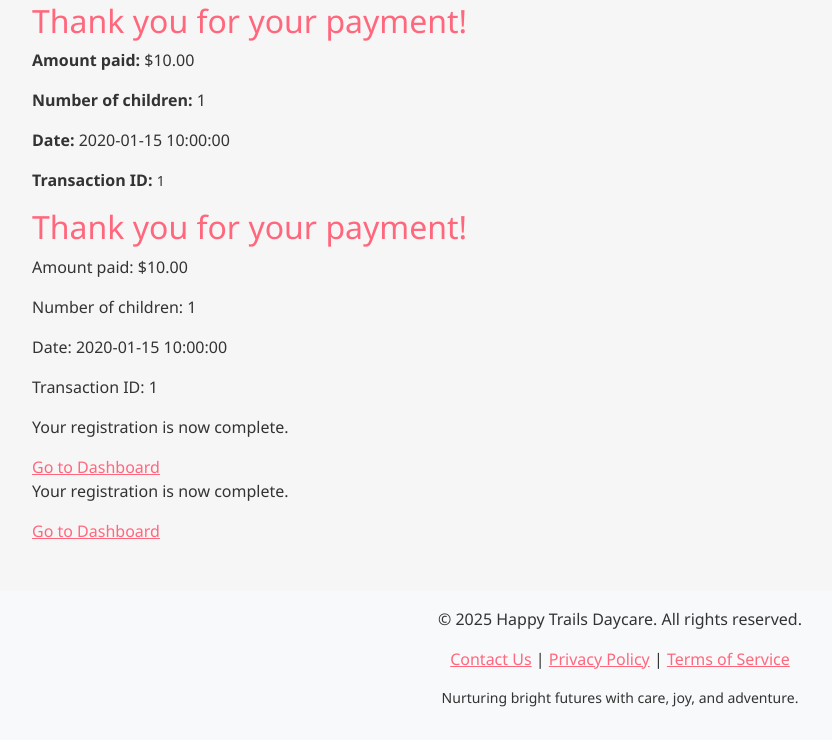
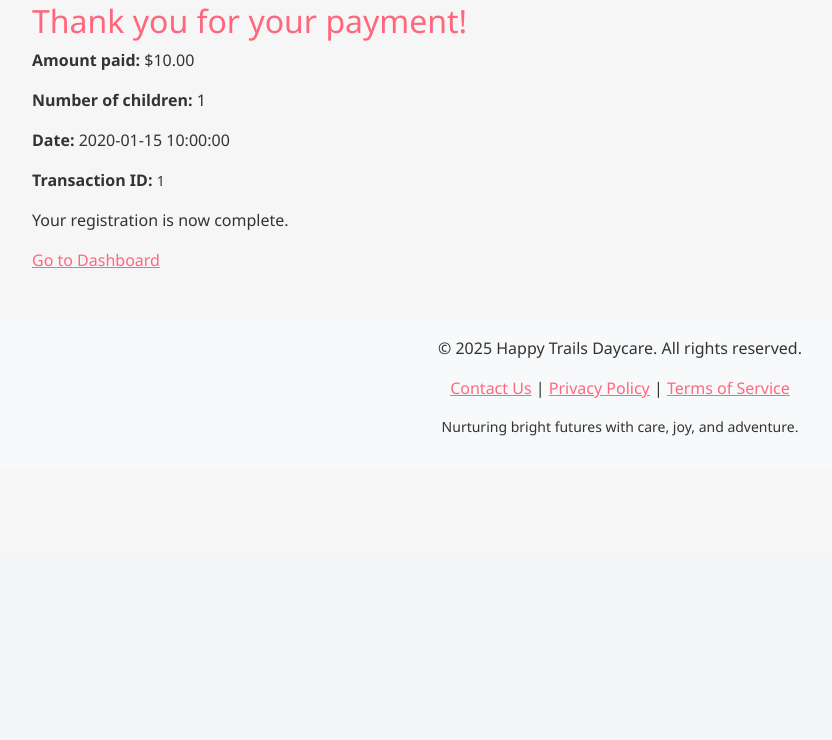
Before and after one commit to FYFYBai/DayCare_Team4, a PHP site: template templates/payment-success.html.twig in a window 1280 px wide. Shown: the part 242-982 px from the top of the page, without its empty margins (20-852 px from the left). After the commit the page ends 678 px from the top, so only its background shows below. Run offline with PHP 8.4, Linux system fonts and the light colour scheme; the template is opened without the code that fills it: most values are stand-ins (such as "Sample title", 1, 10 or a date in 2020); some libraries are stand-ins or nearby versions.

Commit message:
minor fix

```diff
--- a/templates/parent-dashboard.html.twig
+++ b/templates/parent-dashboard.html.twig
@@ -64,10 +64,7 @@
         {% if hasCompletedPayment and latestCompletedPayment %}
           <div class="alert alert-success">
             Registration payment completed on {{ latestCompletedPayment.payment_date|date('Y-m-d') }}
-            for {{ latestCompletedPayment.child_count }} child(ren).
             <br>
-            <small class="text-muted">Transaction ID: {{ latestCompletedPayment.stripe_session_id }}</small>
-          </div>
         {% else %}
           <div class="alert alert-warning">
             Registration payment pending.
--- a/templates/payment-success.html.twig
+++ b/templates/payment-success.html.twig
@@ -18,19 +18,6 @@
                     <p><strong>Date:</strong> {{ payment.payment_date|date('Y-m-d H:i:s') }}</p>
                     <p><strong>Transaction ID:</strong> <small>{{ payment.stripe_session_id }}</small></p>
                 </div>
-                <div class="payment-body">
-                    <h2>Thank you for your payment!</h2>
-                    {% if payment %}
-                        <p>Amount paid: ${{ payment.amount|number_format(2) }}</p>
-                        <p>Number of children: {{ payment.child_count }}</p>
-                        <p>Date: {{ payment.payment_date|date('Y-m-d H:i:s') }}</p>
-                        <p>Transaction ID: {{ payment.stripe_session_id }}</p>
-                    {% endif %}
-                    <p>Your registration is now complete.</p>
-                    <a href="/parent-dashboard" class="payment-button">Go to Dashboard</a>
-                </div>
-            </div>
-
             {% endif %}
             <p>Your registration is now complete.</p>
             <a href="/parent-dashboard" class="payment-button">Go to Dashboard</a>
```
